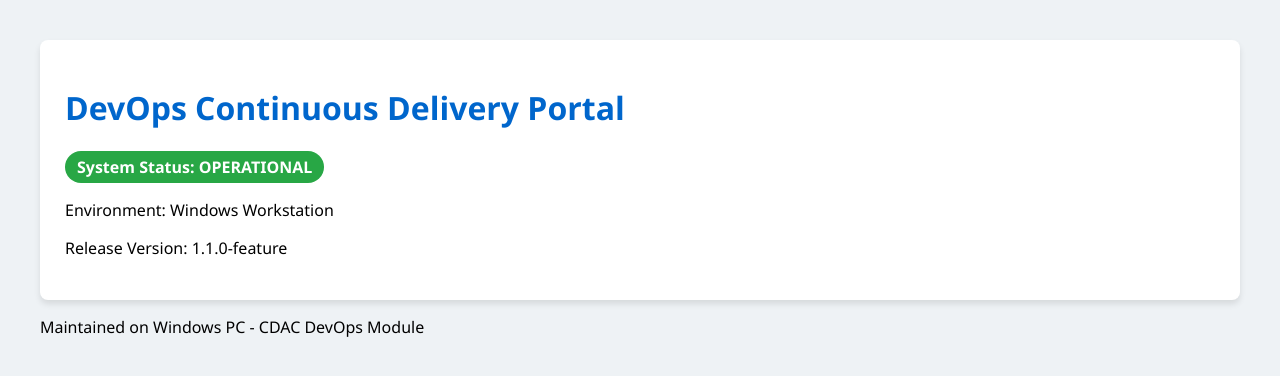
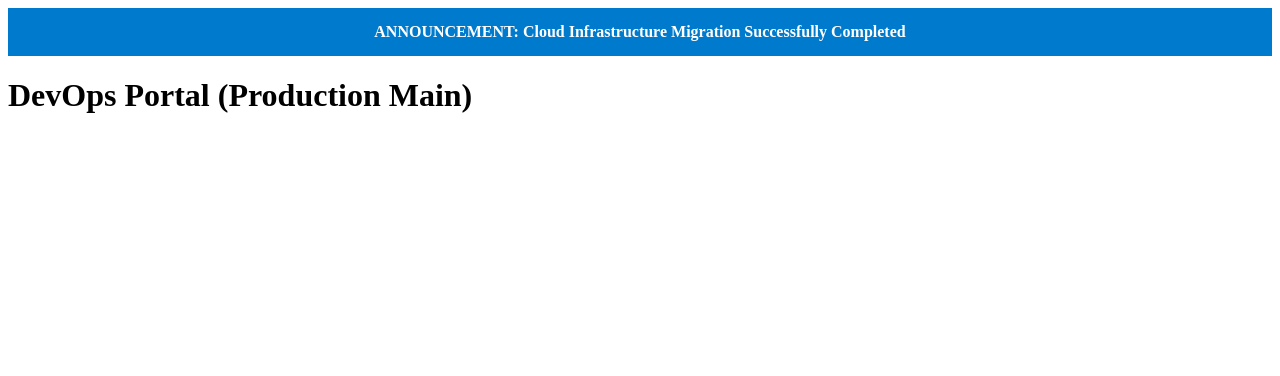
Before and after one commit to alwinpwins/devops-day01-practice, a plain HTML site: page index.html in a window 1280 px wide. Drawn offline with Linux system fonts and the light colour scheme.

Commit message:
feat:add cloud migration ann on main

```diff
--- a/index.html
+++ b/index.html
@@ -1,42 +1,13 @@
 <!DOCTYPE html>
 <html lang="en">
 <head>
-    <meta charset="UTF-8">
-    <title>DevOps Portal</title>
-    <style>
-        body {
-            font-family: 'Segoe UI', Tahoma, sans-serif;
-            margin: 40px;
-            background: #eef2f5;
-        }
-        .card {
-            background: white;
-            padding: 25px;
-            border-radius: 8px;
-            box-shadow: 0 4px 6px rgba(0,0,0,0.1);
-        }
-        .status-badge {
-            display: inline-block;
-            padding: 5px 12px;
-            background: #28a745;
-            color: white;
-            border-radius: 20px;
-            font-weight: bold;
-        }
-        h1 {
-            color: #0066cc;
-        }
-    </style>
+  <meta charset="UTF-8">
+  <title>DevOps Portal</title>
 </head>
 <body>
-    <div class="card">
-        <h1>DevOps Continuous Delivery Portal</h1>
-        <span class="status-badge">System Status: OPERATIONAL</span>
-        <p>Environment: Windows Workstation</p>
-        <p>Release Version: 1.1.0-feature</p>
-    </div>
-    <footer>
-        <p>Maintained on Windows PC - CDAC DevOps Module</p>
-    </footer>
+  <div style="background: #007acc; color: white; padding: 15px; font-weight: bold; text-align: center;">ANNOUNCEMENT: Cloud Infrastructure Migration Successfully Completed</div>
+  <div class="card">
+    <h1>DevOps Portal (Production Main)</h1>
+  </div>
 </body>
 </html>
```
